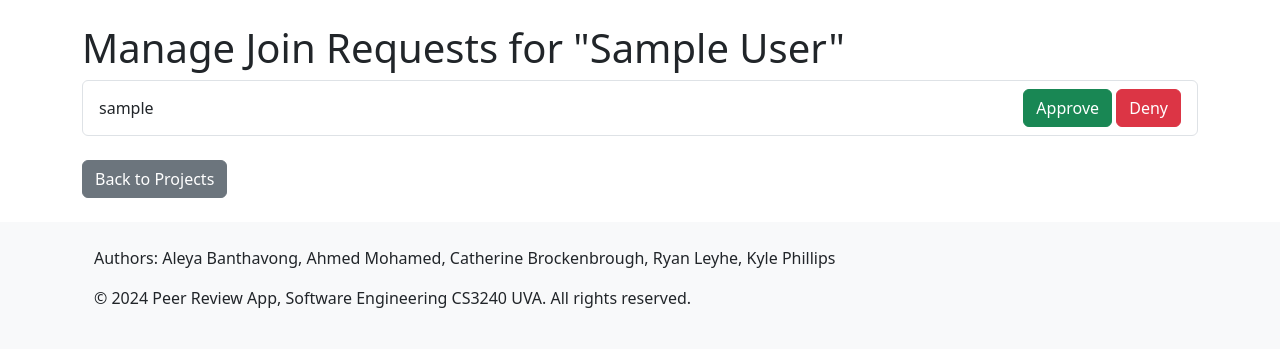
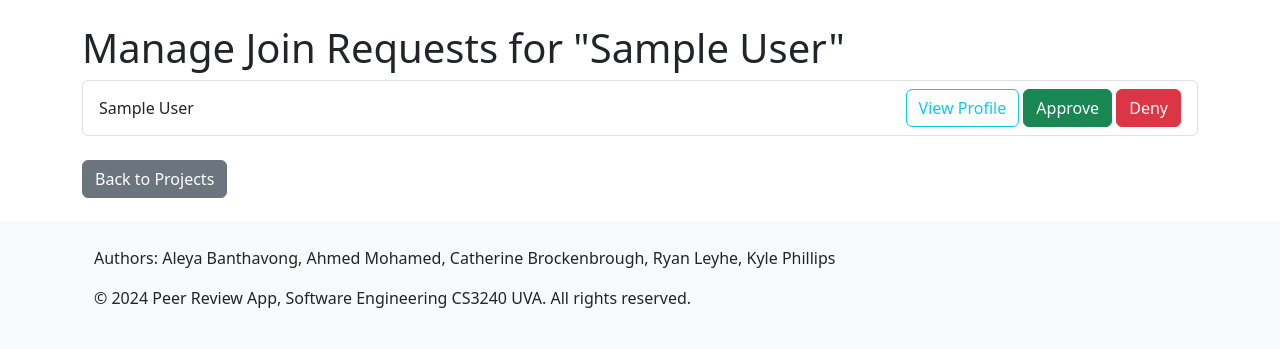
Before and after one commit to AhmedMoee/PeerReview, a Django app: page /projects/1/manage_requests/ in a window 1280 px wide. Shown: the part 57-406 px from the top of the page. Run offline with Django 5.2, Linux system fonts and the light colour scheme; a user stored in the database is signed in; tables that the repository leaves empty hold one stand-in row (values such as "Sample post"); some libraries are stand-ins or nearby versions.

Commit message:
allowing users to view a users profile in manage_join_requests.html

```diff
--- a/users/templates/manage_join_requests.html
+++ b/users/templates/manage_join_requests.html
@@ -9,8 +9,9 @@
         <ul class="list-group">
             {% for request in pending_requests %}
                 <li class="list-group-item d-flex justify-content-between align-items-center">
-                    {{ request.user.username }}
+                    {{ request.user.get_full_name}}
                     <div>
+                        <a href="{% url 'view_profile' request.user.id %}" class="btn btn-outline-info">View Profile</a>
                         <form action="{% url 'approve_join_request' request.id %}" method="post" class="d-inline">
                             {% csrf_token %}
                             <button type="submit" class="btn btn-success">Approve</button>
--- a/users/templates/project_detail.html
+++ b/users/templates/project_detail.html
@@ -5,7 +5,7 @@
     <ul>
         {% for join_request in pending_requests %}
             <li>
-                <a href="{% url 'user_profile' join_request.user.id %}">{{ join_request.user.username }}</a>
+                {{ join_request.user.username }}
                 <a href="{% url 'accept_join_request' join_request.id %}" class="btn btn-success">Accept</a>
                 <a href="{% url 'deny_join_request' join_request.id %}" class="btn btn-danger">Deny</a>
             </li>
--- a/users/templates/project_list.html
+++ b/users/templates/project_list.html
@@ -53,7 +53,7 @@
                                 {% if project.owner == request.user %}
                                     <span class="badge bg-dark">Owner</span>
                                 {% else %}
-                                    <span class="badge bg-success">Already a member</span>
+                                    <span class="badge bg-success">Already a Member</span>
                                     {% if project.owner != request.user %}
                                         <form action="{% url 'leave_project' project.name project.id %}" method="post" class="d-inline-block">
                                             {% csrf_token %}
--- a/users/views.py
+++ b/users/views.py
@@ -130,16 +130,12 @@ def project_list(request):
 def request_to_join(request, project_id):
     project = get_object_or_404(Project, id=project_id)
 
-    # Check if the user has already made a request for this project
-    existing_request = JoinRequest.objects.filter(user=request.user, project=project)
+    # Delete previous denied requests if they exist
+    JoinRequest.objects.filter(user=request.user, project=project, status='denied').delete()
 
     # Check if the user has already made a request for this project
-    if existing_request:
+    if JoinRequest.objects.filter(user=request.user, project=project).exists():
         messages.error(request, 'You have already requested to join this project.')
-    # allows users to rerequest to join if they were denied the first time
-    elif existing_request and existing_request.first().status == 'denied':
-        # Optionally, remove the denied request to allow a new one
-        existing_request.delete()
     else:
         # Create a new JoinRequest object
         JoinRequest.objects.create(user=request.user, project=project)
```
